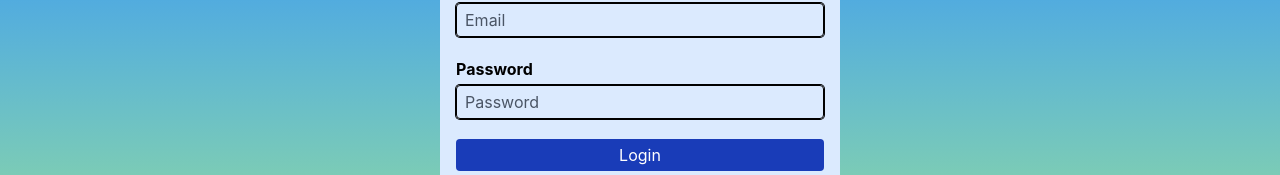
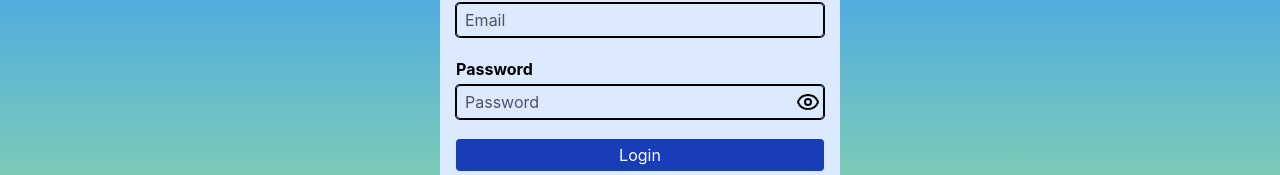
Before and after one commit to Brian9975/Booking-System, a React (Vite) app: page /login in a window 1280 px wide. Shown: the part 283-458 px from the top of the page. Built offline with nearby package versions, Linux system fonts and the light colour scheme; no server answers.

Commit message:
Added hide/show password feature on the login form

```diff
--- a/src/auth/login.tsx
+++ b/src/auth/login.tsx
@@ -1,6 +1,6 @@
 
 
-import { useEffect } from "react";
+import { useEffect, useState } from "react";
 import GoogleLogo from "../assets/Google.png"
 import { useAuth } from "../context/AuthContext";
 import { useBookings } from "../context/BookingsContext";
@@ -8,6 +8,7 @@ import useHandleLogin from "../hooks/useHandleLogin";
 import {  useNavigate } from "react-router-dom";
 import { Toaster } from "sonner";
 import { Spinner } from "@/components/ui/spinner";
+import { Eye, EyeOff } from "lucide-react";
 
 
 
@@ -19,6 +20,7 @@ const {handleLogin, logWithGoogle, setEmail, setPassword} = useHandleLogin()
 const {loggedIn, setLoggedIn, loadingOnAct} = useBookings()
 const {user, loading} = useAuth()
 const navigate = useNavigate()
+const [showPassword, setShowPassword] = useState(false)
 
 
 
@@ -61,9 +63,14 @@ if (user) {
      <input onChange={(e) => setEmail(e.target.value)} className="border ring w-full mb-5 rounded placeholder-gray-600 px-2 py-1" type="email" placeholder="Email" required />
      </div>
        <div>
-      <div className="text-left mb-1">
+      <div className="text-left  mb-1">
      <label className="font-bold">Password</label></div>
-     <input onChange={e => setPassword(e.target.value)} className="border ring w-full placeholder-gray-600 mb-5 rounded px-2  py-1" type="password" placeholder="Password" required/>
+     <div className="relative mb-5">
+     <input onChange={e => setPassword(e.target.value)} className="border ring w-full placeholder-gray-600 rounded px-2  py-1" type={`${showPassword ? "text" : "password"}`} placeholder="Password" required/>
+     <button onClick={() => setShowPassword(!showPassword)} type="button" className="absolute cursor-pointer hover:opacity-70 right-1 top-1/2 -translate-y-1/2">
+      {showPassword ? <EyeOff/> : <Eye/>}
+     </button>
+     </div>
      </div>
      <button className="cursor-pointer w-full py-1 bg-blue-800 text-white rounded px-2">{loggedIn ? "Login" : "Create Account"}</button>
     </form>
```
